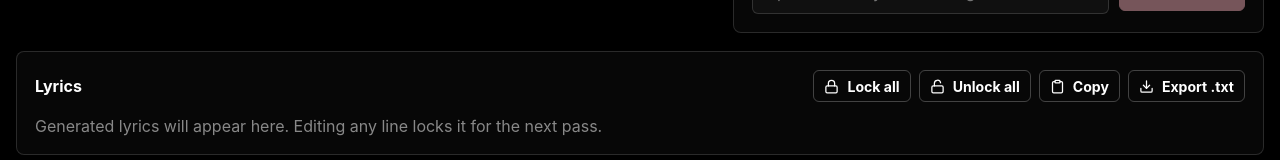
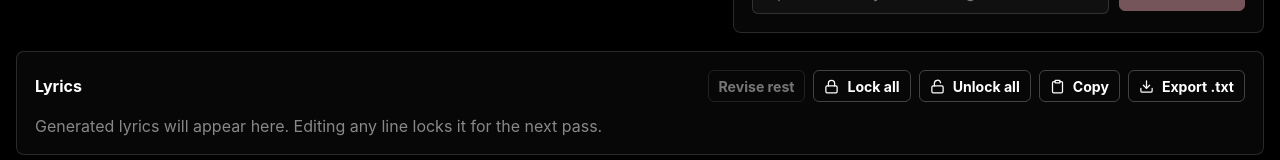
Before and after one commit to TongShan4869/melody2lyrics, a React (Vite) app: page / in a window 1280 px wide. Shown: the part 1324-1484 px from the top of the page. Built offline with nearby package versions, Linux system fonts and the light colour scheme.

Commit message:
Add Revise rest button (re-runs pipeline with locked lines pinned)

```diff
--- a/src/App.tsx
+++ b/src/App.tsx
@@ -872,6 +872,14 @@ export default function App() {
         <div className="panel-heading">
           <h2>Lyrics</h2>
           <div className="button-row">
+            <button
+              type="button"
+              className="ghost small"
+              disabled={!canGenerate || output.length === 0}
+              onClick={generateLyrics}
+            >
+              Revise rest
+            </button>
             <button type="button" className="ghost small" onClick={lockAll}><Lock size={15} /> Lock all</button>
             <button type="button" className="ghost small" onClick={unlockAll}><Unlock size={15} /> Unlock all</button>
             <button type="button" className="ghost small" onClick={copyLyrics}><Clipboard size={15} /> Copy</button>
```
